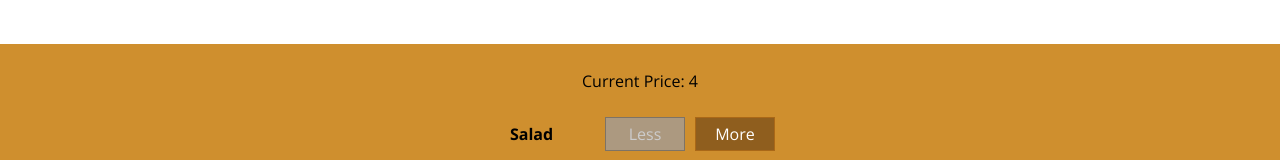
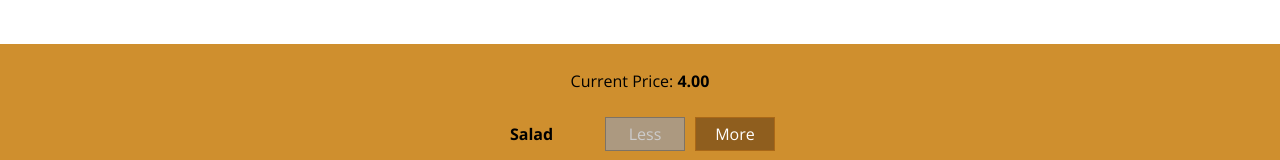
Before and after one commit to hoshikitsunoda/burger-builder, a React app: page / in a window 1280 px wide. Shown: the part 594-754 px from the top of the page. Built offline with nearby package versions, Linux system fonts and the light colour scheme.

Commit message:
added toFixed(2) to price

```diff
--- a/src/components/Burger/BuildControls/BuildControls.js
+++ b/src/components/Burger/BuildControls/BuildControls.js
@@ -13,7 +13,9 @@ const controls = [
 const buildControls = (props) => {
   return (
     <div className={classes.BuildControls}>
-      <p>Current Price: {props.price}</p>
+      <p>
+        Current Price: <strong>{props.price.toFixed(2)}</strong>
+      </p>
       {controls.map((ctrl) => {
         return (
           <BuildControl
```
